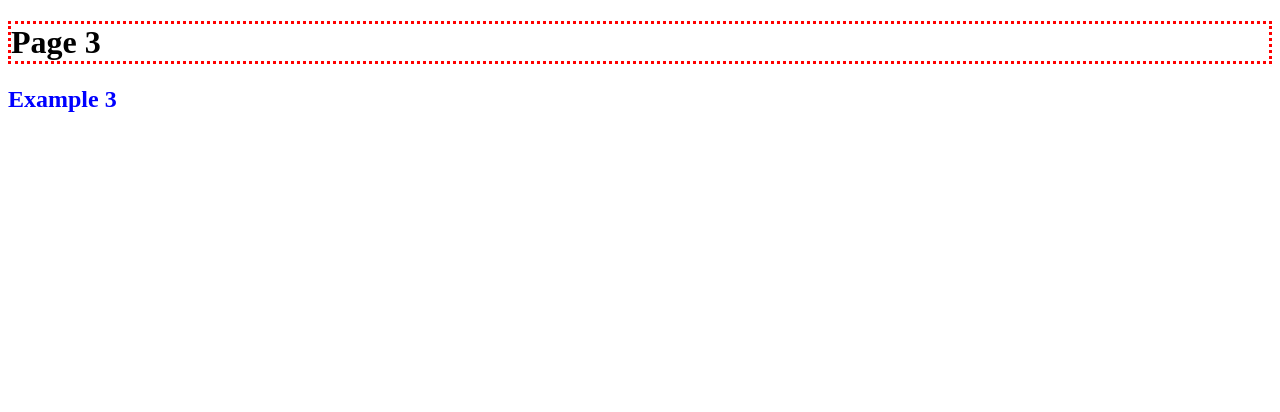
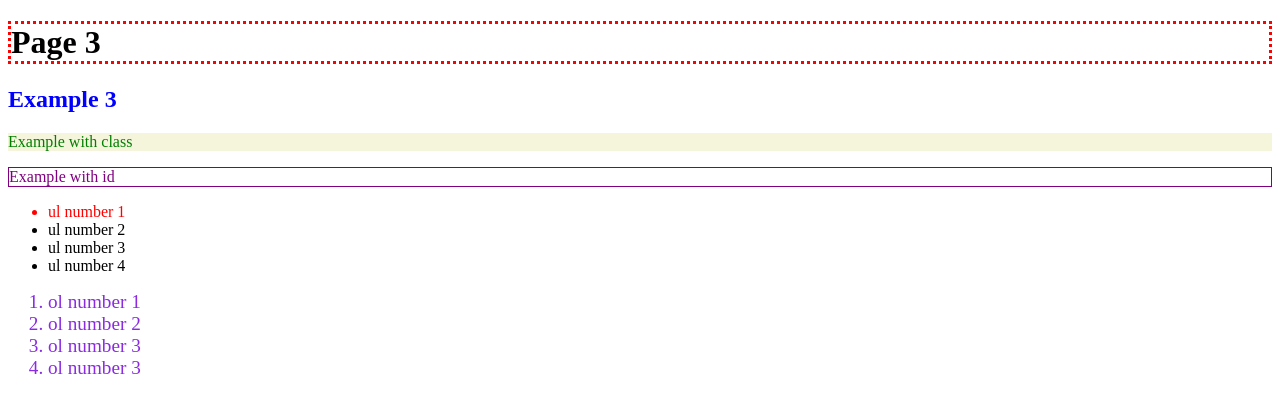
Before and after one commit to renatarsilva/bootcamp-boticario-koru, a plain HTML site: page 2025-06-18-css-basico/example3.html in a window 1280 px wide. Drawn offline with Linux system fonts and the light colour scheme.

Commit message:
feat: update basic css

```diff
--- a/2025-06-18-css-basico/example3.html
+++ b/2025-06-18-css-basico/example3.html
@@ -11,6 +11,24 @@
       <div>
         <h1>Page 3</h1>
         <h2>Example 3</h2>
+        <p class="title">Example with class</p>
+        <p id="myID">Example with id</p>
+      </div>
+      <div>
+        <ul>
+          <li>ul number 1</li>
+          <li>ul number 2</li>
+          <li>ul number 3</li>
+          <li>ul number 4</li>
+        </ul>
+      </div>
+      <div>
+        <ol>
+          <li>ol number 1</li>
+          <li>ol number 2</li>
+          <li>ol number 3</li>
+          <li>ol number 3</li>
+        </ol>
       </div>
     </main>
   </body>
--- a/2025-06-18-css-basico/style.css
+++ b/2025-06-18-css-basico/style.css
@@ -5,3 +5,31 @@ h1{
 h2{
     color: blue;
 }
+
+.title{
+    color: green;
+    border: 2px;
+    background-color: beige;
+}
+
+#myID {
+    border: 1px double;
+    color: purple;
+}
+
+li:hover{
+    font-size: 20px;
+}
+
+/* Every <ol> that has <li> as a child will be changed to a <ul> with the class larger */
+ol > li{
+    font-size: larger;
+}
+
+ul> li:nth-child(1){
+    color:red;
+}
+
+ol:nth-child(-n + 1){
+    color: blueviolet
+}
```
